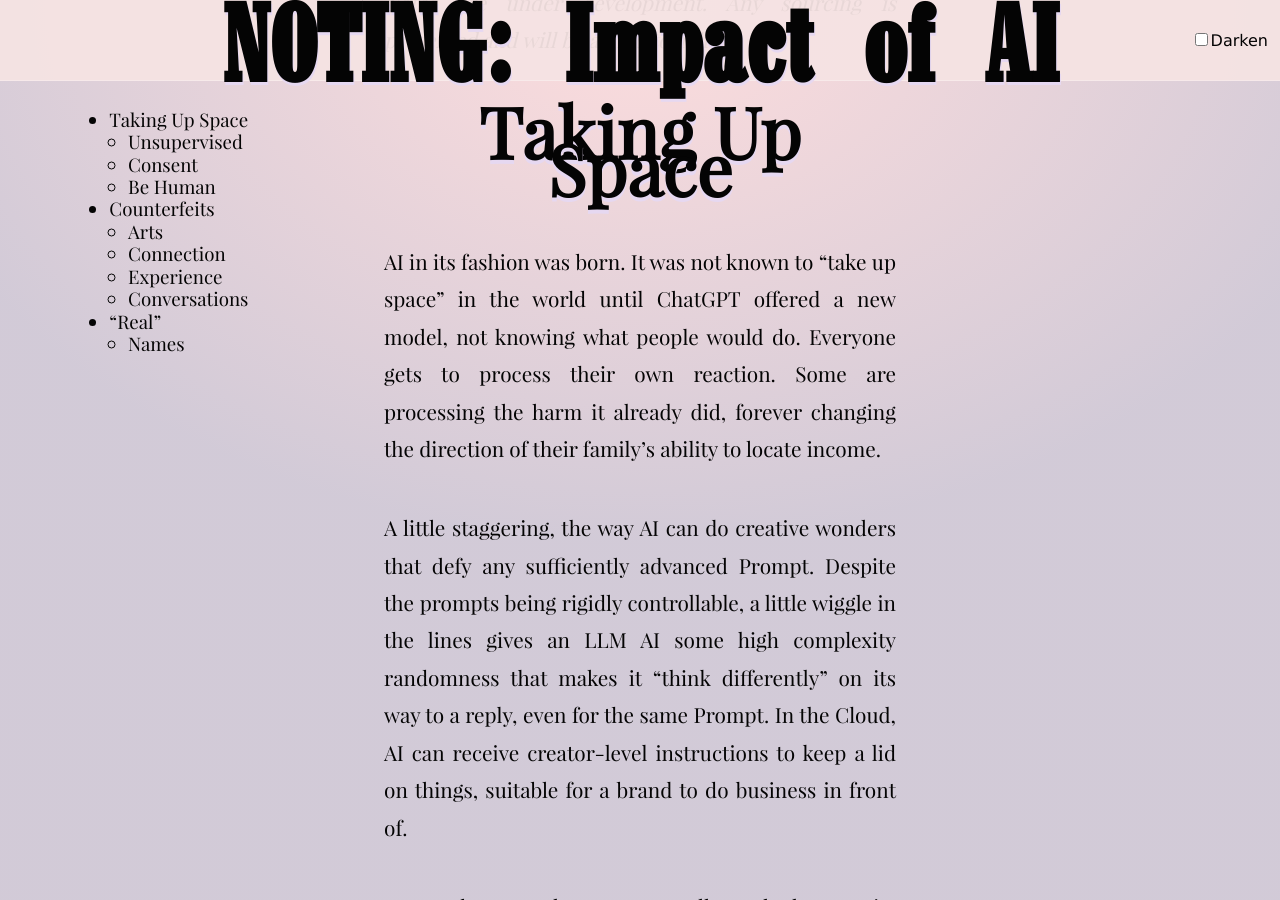
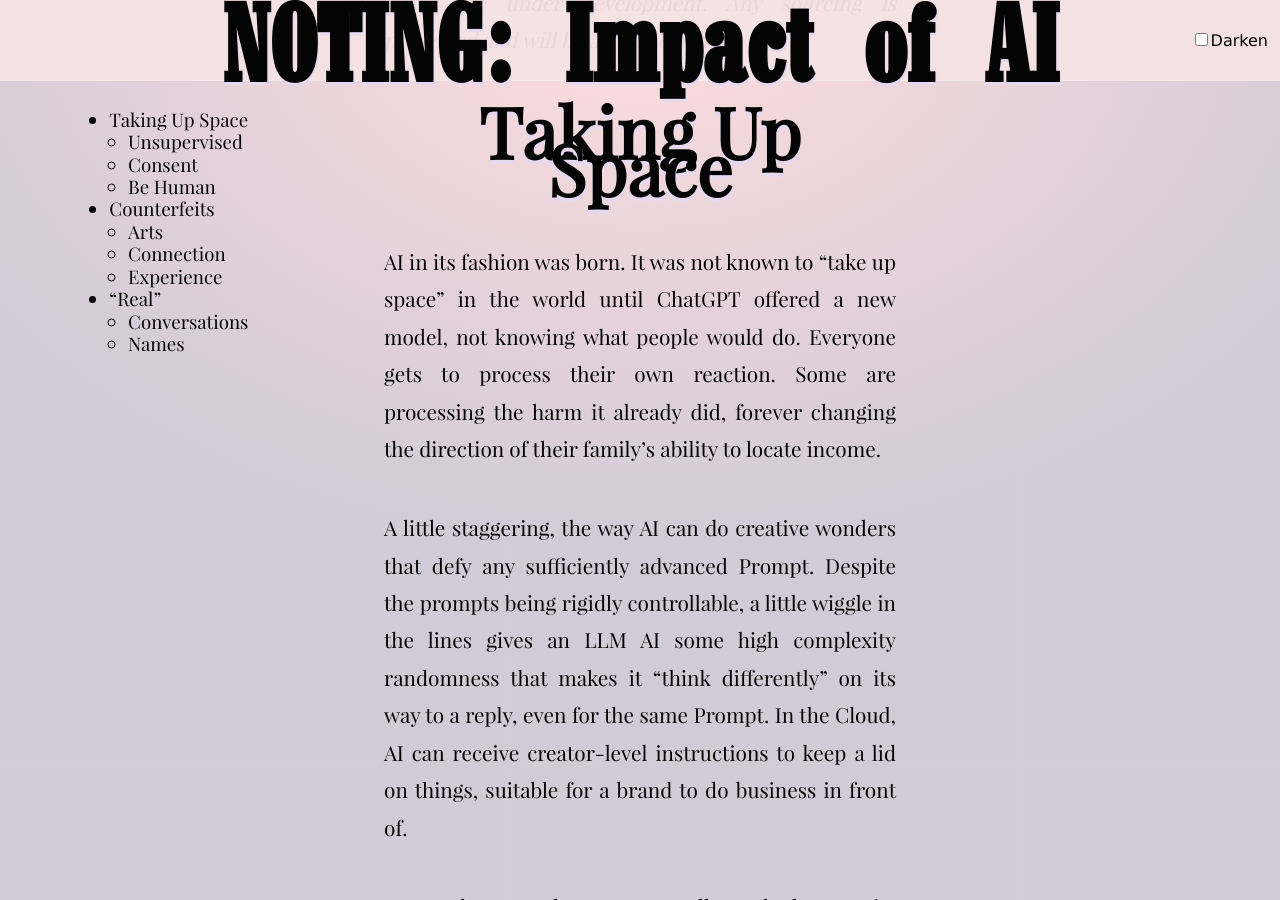
Before and after one commit to tiliv/antibody, a Jekyll site: the page built from docs/journal/autumn-ryan-Impact-of-AI/index.md, in a window 1280 px wide and 900 px high, scrolled down 713 px. Built offline with Jekyll 4.4.1, drawn with Linux system fonts in a browser that asks for light colours.

Commit message:
Fix header location

```diff
--- a/docs/journal/autumn-ryan-Impact-of-AI/index.md
+++ b/docs/journal/autumn-ryan-Impact-of-AI/index.md
@@ -283,8 +283,9 @@
 
 Education has prescribed entry into a maze that has long crumbled at the far edges, and now the load-bearing facets decay is evident every day at lecture.
 
+### "Real"
+
 #### Conversations
 
-### "Real"
 
 #### Names
```
